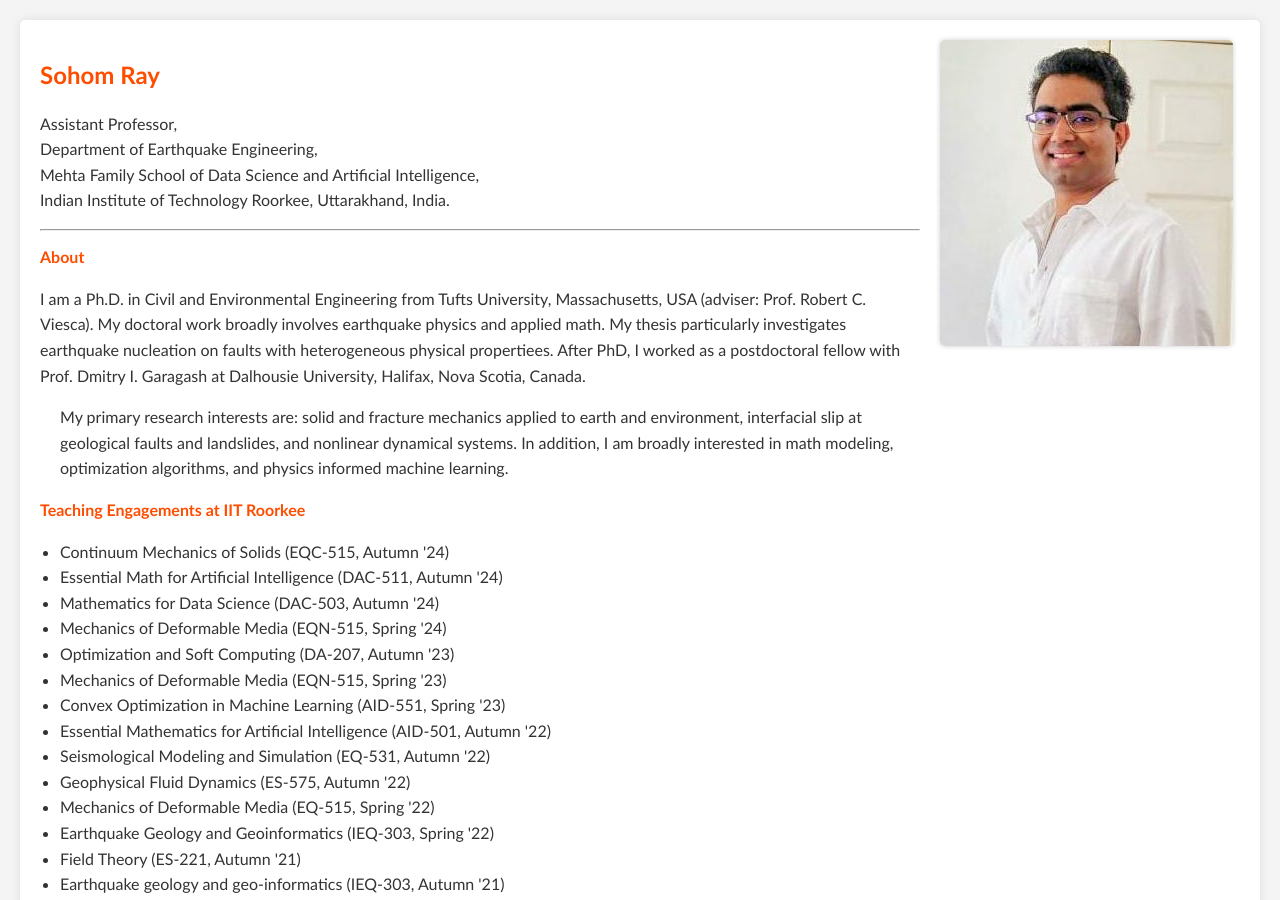
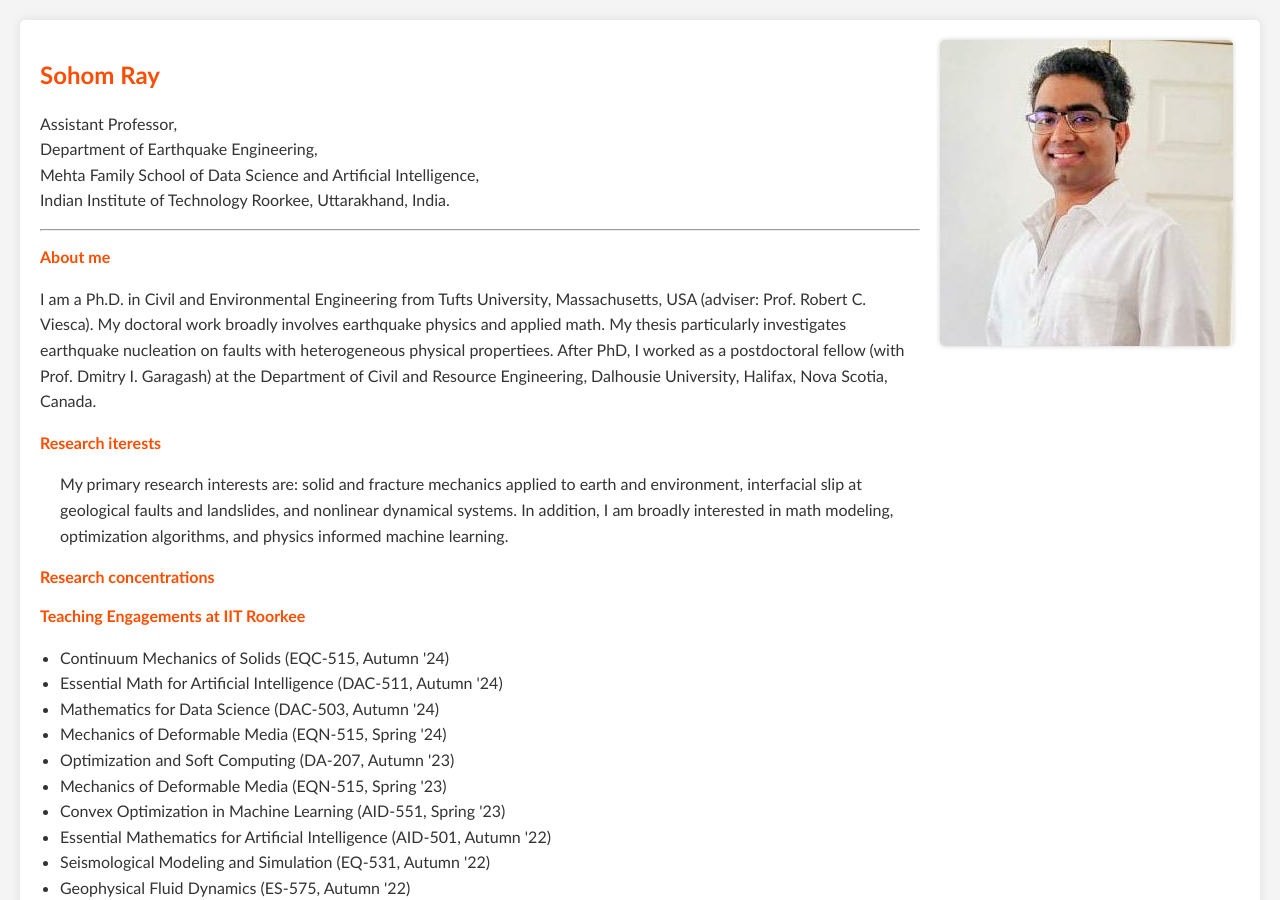
Before and after one commit to RaySohom/q, a Jekyll site: the page index.html, which Jekyll copies as it is, in a window 1280 px wide and 900 px high. Built offline with Jekyll 4.4.1, drawn with Linux system fonts in a browser that asks for light colours; some web fonts are replaced.

Commit message:
Update index.html

```diff
--- a/index.html
+++ b/index.html
@@ -12,11 +12,14 @@
             Mehta Family School of Data Science and Artificial Intelligence,<br>
             Indian Institute of Technology Roorkee, Uttarakhand, India.</p>
             <hr>
-            <h2> About</h2>
+            <h2> About me</h2>
             <p> I am a Ph.D. in Civil and Environmental Engineering from Tufts University, Massachusetts, USA (adviser: Prof. Robert C. Viesca). My doctoral work broadly involves earthquake physics and applied math. My thesis particularly investigates earthquake nucleation on faults with heterogeneous physical propertiees.
-                After PhD, I worked as a postdoctoral fellow with Prof. Dmitry I. Garagash at Dalhousie University, Halifax, Nova Scotia, Canada. <br>
-    <ul> My primary research interests are: solid and fracture mechanics applied to earth and environment, interfacial slip at geological faults and landslides, and nonlinear dynamical systems. In addition, I am broadly interested in
+                After PhD, I worked as a postdoctoral fellow (with Prof. Dmitry I. Garagash) at the Department of Civil and Resource Engineering, Dalhousie University, Halifax, Nova Scotia, Canada.
+<h2> Research iterests</h2>
+<ul> My primary research interests are: solid and fracture mechanics applied to earth and environment, interfacial slip at geological faults and landslides, and nonlinear dynamical systems. In addition, I am broadly interested in
 math modeling, optimization algorithms, and physics informed machine learning.</ul>
+<h2> Research concentrations</h2>
+
 
 <h2>Teaching Engagements at IIT Roorkee </h2>
 <ul>
```
